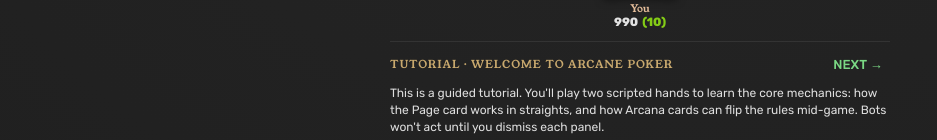
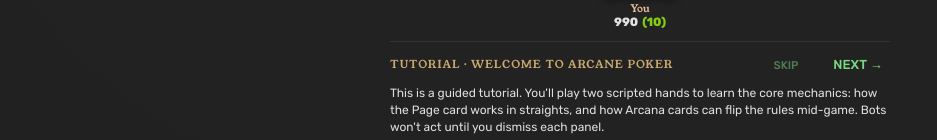
Before and after one commit to raphaelaleixo/arcanepoker, a React (Vite) app: page / in a window 1280 px wide. Both pictures are taken after a click on the button "START NEW GAME". Shown: the part 570-710 px from the top of the page, without its empty margins (0-937 px from the left). Built offline with nearby package versions, Linux system fonts and the light colour scheme.

Commit message:
feat: add skip button

```diff
--- a/src/components/Tutorial/TutorialNarrationContent.tsx
+++ b/src/components/Tutorial/TutorialNarrationContent.tsx
@@ -11,7 +11,7 @@
  * Reads state directly from TutorialContext — only render inside TutorialProvider.
  */
 export function TutorialNarrationContent() {
-  const { narration, dismissNarration } = useTutorial();
+  const { narration, dismissNarration, skipTutorial } = useTutorial();
   const { t } = useTranslation();
 
   if (!narration) return null;
@@ -45,9 +45,19 @@
         >
           {t("tutorial.label")} · {t(narration.titleKey)}
         </Typography>
-        <Button variant="text" size="small" onClick={dismissNarration} sx={{}}>
-          {t("tutorial.nextButton")}
-        </Button>
+        <Box sx={{ display: "flex", gap: 1 }}>
+          <Button
+            variant="text"
+            size="small"
+            onClick={skipTutorial}
+            sx={{ opacity: 0.5, fontSize: "0.7rem" }}
+          >
+            {t("tutorial.skipButton")}
+          </Button>
+          <Button variant="text" size="small" onClick={dismissNarration}>
+            {t("tutorial.nextButton")}
+          </Button>
+        </Box>
       </Box>
 
       {/* Row 2: body */}
--- a/src/i18n/locales/en.json
+++ b/src/i18n/locales/en.json
@@ -249,6 +249,7 @@
   "tutorial": {
     "label": "Tutorial",
     "nextButton": "Next →",
+    "skipButton": "Skip",
     "round1": {
       "intro": {
         "title": "Welcome to Arcane Poker",
--- a/src/i18n/locales/pt-br.json
+++ b/src/i18n/locales/pt-br.json
@@ -249,6 +249,7 @@
   "tutorial": {
     "label": "Tutorial",
     "nextButton": "Próximo →",
+    "skipButton": "Pular",
     "round1": {
       "intro": {
         "title": "Bem-vindo ao Arcane Poker",
--- a/src/tutorial/TutorialContext.tsx
+++ b/src/tutorial/TutorialContext.tsx
@@ -26,6 +26,7 @@
   /** Button key to pulse-highlight before auto-dispatching the hero action. */
   pendingButtonHighlight: string | null;
   isComplete: boolean;
+  skipTutorial: () => void;
   dismissNarration: () => void;
   highlightCards: CardHighlight[] | null;
 }
@@ -368,6 +369,8 @@
 
   // ── Dismiss dispatcher ────────────────────────────────────────────────────
 
+  const skipTutorial = useCallback(() => setIsComplete(true), []);
+
   const baseDismiss = useCallback(() => {
     const pending = tutStateRef.current.pendingDispatchOnDismiss;
     tutDispatch({ type: "DISMISS_NARRATION" });
@@ -426,6 +429,7 @@
         tutorialAllowedAction,
         pendingButtonHighlight,
         isComplete,
+        skipTutorial,
         dismissNarration,
         highlightCards,
       }}
```
Also changed, not shown: 2 other files (tests, documents, lock files or other folders).
